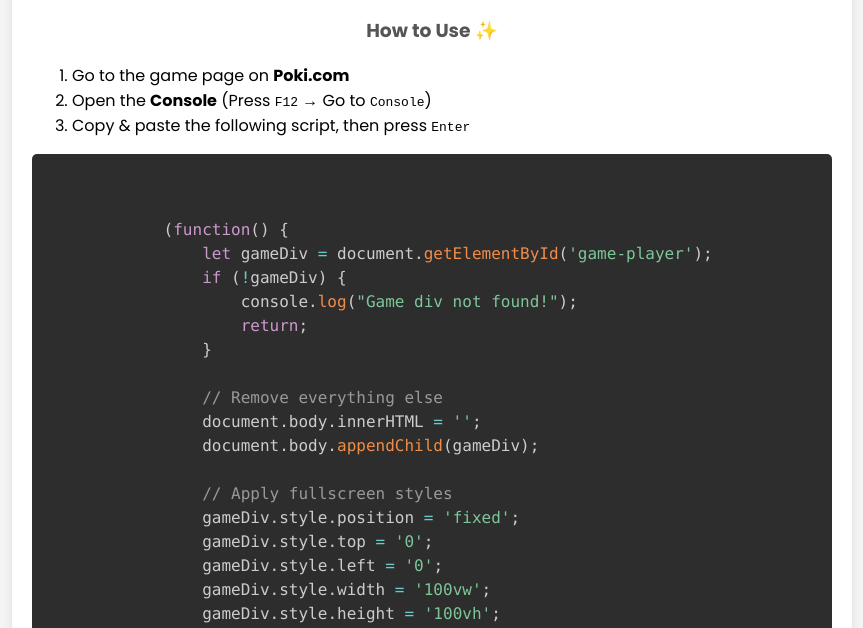
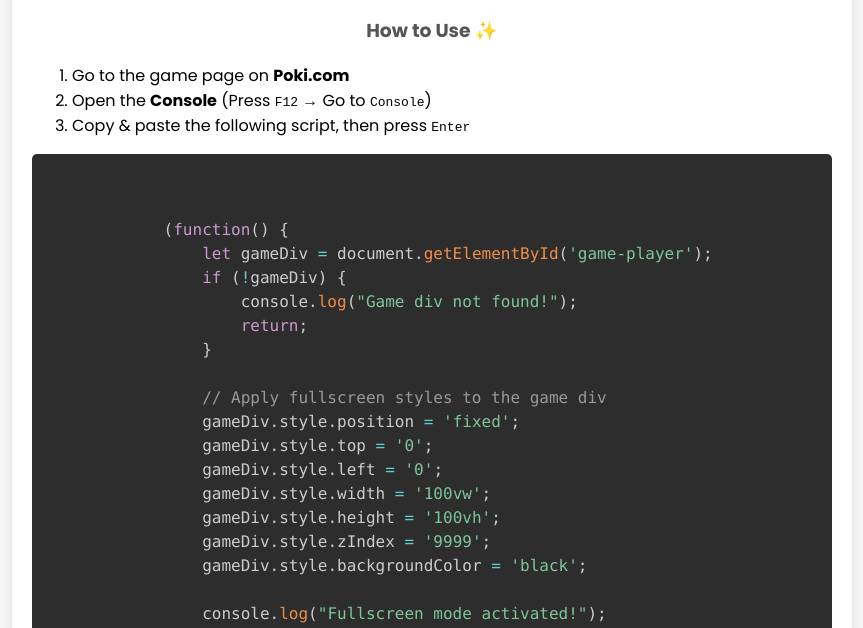
Before and after one commit to TheMIU/Poki-Fullscreen-Player, a plain HTML site: page index.html in a window 1280 px wide. Shown: the part 167-795 px from the top of the page, without its empty margins (208-1071 px from the left). Drawn offline with nearby package versions, Linux system fonts and the light colour scheme.

Commit message:
code changed, no reload, no scrollbars

```diff
--- a/index.html
+++ b/index.html
@@ -32,11 +32,7 @@
                     return;
                 }
 
-                // Remove everything else
-                document.body.innerHTML = '';
-                document.body.appendChild(gameDiv);
-
-                // Apply fullscreen styles
+                // Apply fullscreen styles to the game div
                 gameDiv.style.position = 'fixed';
                 gameDiv.style.top = '0';
                 gameDiv.style.left = '0';
@@ -46,6 +42,10 @@
                 gameDiv.style.backgroundColor = 'black';
 
                 console.log("Fullscreen mode activated!");
+
+                // Hide scrollbars on the page
+                document.body.style.overflow = 'hidden';
+                document.documentElement.style.overflow = 'hidden';
 
                 // Ask user to enter fullscreen
                 let goFullscreen = confirm("Press OK to enter fullscreen mode!");
@@ -65,6 +65,7 @@
                 }
             })();
 
+
         </code></pre>
 
         <button id="copyButton" onclick="copyCode()">📋 Copy Code</button>
```
